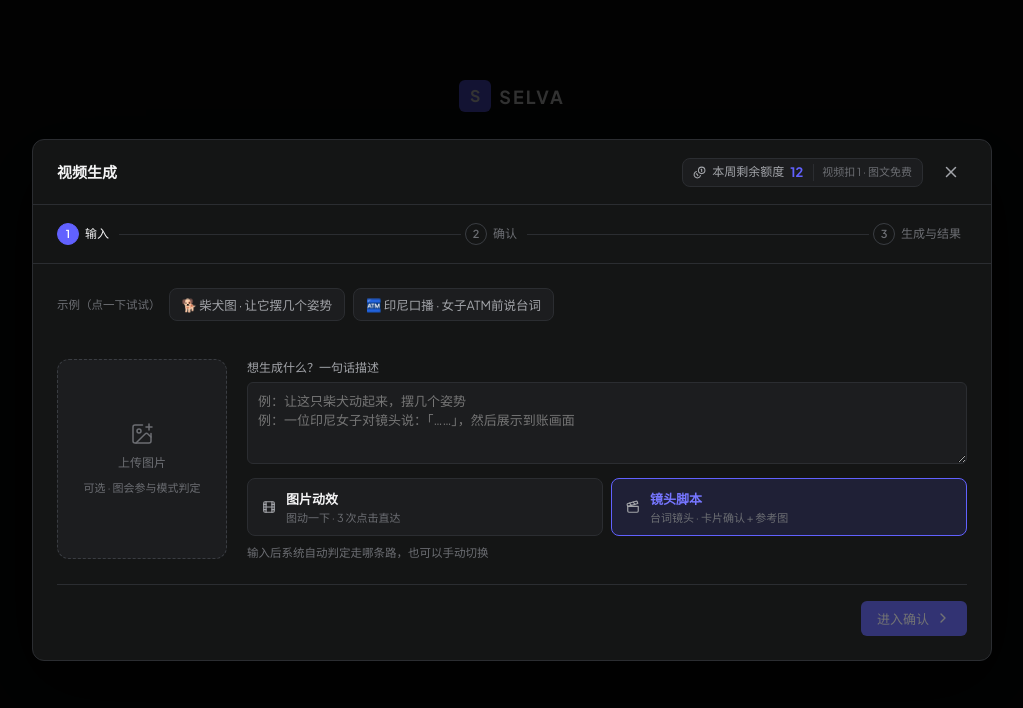
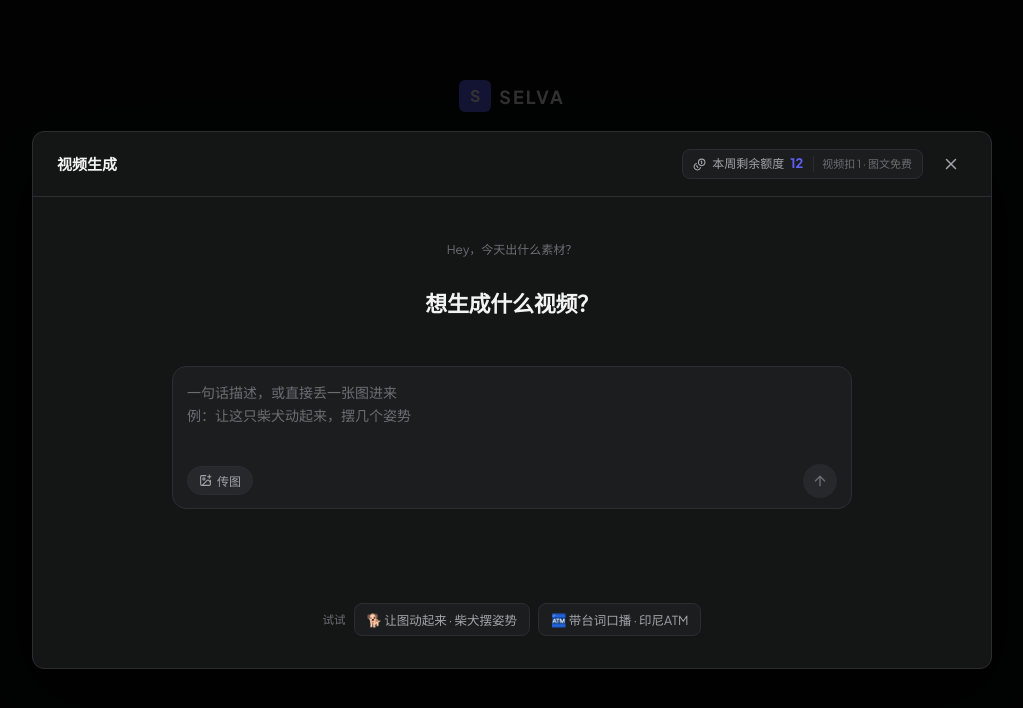
Before and after one commit to yuzhworkhard-wq/video-clone-demo, a React (Vite) app: page / in a window 1280 px wide. Both pictures are taken after a click on the button "视频生成 v2". Shown: the top 708 px of the page, without its empty margins (128-1151 px from the left). Built offline with nearby package versions, Linux system fonts and the light colour scheme; the HTML template or start-up script is replaced by a standard one; a web font is replaced by a local one.

Commit message:
feat: 入口改为对话式大输入框（Creatify AdMax 形态）——传图chip+模式胶囊+判定行+起手式chips，确认层不变

```diff
--- a/src/VideoGenModal.jsx
+++ b/src/VideoGenModal.jsx
@@ -1,6 +1,6 @@
 import React, { useState, useEffect, useRef } from 'react';
 import {
-  X, Upload, ChevronRight, ArrowLeft, Loader2, Check, RefreshCw,
+  X, Upload, ChevronRight, ArrowLeft, ArrowUp, Loader2, Check, RefreshCw,
   Lock, SkipForward, Sparkles, ImagePlus, Play, Plus, Trash2,
   ToggleLeft, ToggleRight, CheckCircle2, RotateCcw, Coins, Dices,
   Clapperboard, Film,
@@ -313,7 +313,7 @@ export function VideoGenModal({ onClose }) {
           </div>
         </div>
 
-        <StepIndicator steps={STEPS} current={step} />
+        {step > 0 && <StepIndicator steps={STEPS} current={step} />}
 
         <div className="modal-body">
           {generating ? (
@@ -426,83 +426,72 @@ function StepIndicator({ steps, current }) {
   );
 }
 
-/* ══ Step 0 输入 ══ */
+/* ══ Step 0 输入（对话式大输入框入口） ══ */
 function StepInput({
   text, setText, imgKind, imgUrl, onUploadClick, onRemoveImg, fileRef, handleUpload,
   auto, mode, setManualMode, applySample, onNext,
 }) {
   const hasContent = text.trim().length > 0 || imgKind;
+  const switched = hasContent && mode !== auto.mode;
+  const onKey = (e) => {
+    if (e.key === 'Enter' && !e.shiftKey && hasContent) { e.preventDefault(); onNext(); }
+  };
   return (
-    <div className="step-content">
-      <div className="vg-examples">
-        <span className="vg-examples-label">示例（点一下试试）</span>
-        <button className="vg-example-chip" onClick={() => applySample(SAMPLE_A)}>
-          🐕 柴犬图 · 让它摆几个姿势
-        </button>
-        <button className="vg-example-chip" onClick={() => applySample(SAMPLE_B)}>
-          🏧 印尼口播 · 女子ATM前说台词
-        </button>
-      </div>
+    <div className="step-content vg-hero">
+      <p className="vg-hero-greet">Hey，今天出什么素材？</p>
+      <h2 className="vg-hero-title">想生成什么视频？</h2>
 
-      <div className="vg-input-layout">
-        <div className="vg-input-left">
+      <div className="vg-hero-box">
+        <textarea rows={3} className="vg-hero-textarea" value={text} onKeyDown={onKey}
+          placeholder={'一句话描述，或直接丢一张图进来\n例：让这只柴犬动起来，摆几个姿势'}
+          onChange={e => setText(e.target.value)} />
+        <div className="vg-hero-bar">
+          <input ref={fileRef} type="file" accept="image/*" hidden
+            onChange={e => handleUpload(e.target.files[0])} />
           {!imgKind ? (
-            <div className="vg-upload-tile" onClick={onUploadClick}>
-              <input ref={fileRef} type="file" accept="image/*" hidden
-                onChange={e => handleUpload(e.target.files[0])} />
-              <ImagePlus size={24} strokeWidth={1.5} />
-              <span>上传图片</span>
-              <span className="upload-hint">可选 · 图会参与模式判定</span>
-            </div>
+            <button className="vg-attach-chip" onClick={onUploadClick}>
+              <ImagePlus size={13} /> 传图
+            </button>
           ) : (
-            <div className="vg-upload-tile vg-upload-tile--filled">
+            <span className="vg-attach-chip vg-attach-chip--filled">
               {imgKind === 'dog'
-                ? <span className="vg-img-emoji">🐕</span>
-                : <img src={imgUrl} alt="" className="vg-img-real" />}
-              <button className="upload-remove-btn" onClick={onRemoveImg}><X size={14} /></button>
-              <span className="vg-img-tag">{imgKind === 'dog' ? '柴犬素材图（示例）' : '已上传'}</span>
-            </div>
+                ? <>🐕 柴犬素材图</>
+                : <><img src={imgUrl} alt="" className="vg-attach-thumb" /> 已传图片</>}
+              <button className="vg-attach-x" onClick={onRemoveImg}><X size={11} /></button>
+            </span>
           )}
-        </div>
-
-        <div className="vg-input-right">
-          <div className="form-field">
-            <label>想生成什么？一句话描述</label>
-            <textarea rows={4} value={text} placeholder='例：让这只柴犬动起来，摆几个姿势&#10;例：一位印尼女子对镜头说：「……」，然后展示到账画面'
-              onChange={e => setText(e.target.value)} />
-          </div>
-
-          <div className="vg-mode-tabs">
-            <button
-              className={`vg-mode-tab ${mode === 'motion' ? 'active' : ''}`}
-              onClick={() => setManualMode('motion')}>
-              <Film size={14} />
-              <div>
-                <b>图片动效</b>
-                <small>图动一下 · 3 次点击直达</small>
-              </div>
-            </button>
-            <button
-              className={`vg-mode-tab ${mode === 'script' ? 'active' : ''}`}
-              onClick={() => setManualMode('script')}>
-              <Clapperboard size={14} />
-              <div>
-                <b>镜头脚本</b>
-                <small>台词镜头 · 卡片确认 + 参考图</small>
-              </div>
-            </button>
-          </div>
-          <p className="vg-reason-line">
-            {hasContent ? <>系统判定：{auto.reason} → <b>{auto.mode === 'motion' ? '图片动效' : '镜头脚本'}</b>。判得不对？点另一个标签切换（切换会被记录，用于优化规则）</>
-              : '输入后系统自动判定走哪条路，也可以手动切换'}
-          </p>
+          {hasContent && (
+            <span className="vg-hero-modes">
+              <button className={`vg-mode-pill ${mode === 'motion' ? 'active' : ''}`}
+                onClick={() => setManualMode('motion')}>
+                <Film size={11} /> 图片动效
+              </button>
+              <button className={`vg-mode-pill ${mode === 'script' ? 'active' : ''}`}
+                onClick={() => setManualMode('script')}>
+                <Clapperboard size={11} /> 镜头脚本
+              </button>
+            </span>
+          )}
+          <button className="vg-send" disabled={!hasContent} onClick={onNext} title="进入确认（Enter）">
+            <ArrowUp size={16} />
+          </button>
         </div>
       </div>
 
-      <div className="step-actions">
-        <div />
-        <button className="btn-primary" disabled={!hasContent} onClick={onNext}>
-          进入确认 <ChevronRight size={16} />
+      <p className="vg-reason-line vg-hero-reason">
+        {hasContent
+          ? <>系统判定：{auto.reason} → <b>{auto.mode === 'motion' ? '图片动效' : '镜头脚本'}</b>
+              {switched && <>（已手动切换为 <b>{mode === 'motion' ? '图片动效' : '镜头脚本'}</b>，切换已记录）</>}</>
+          : ' '}
+      </p>
+
+      <div className="vg-hero-chips">
+        <span className="vg-examples-label">试试</span>
+        <button className="vg-example-chip" onClick={() => applySample(SAMPLE_A)}>
+          🐕 让图动起来 · 柴犬摆姿势
+        </button>
+        <button className="vg-example-chip" onClick={() => applySample(SAMPLE_B)}>
+          🏧 带台词口播 · 印尼ATM
         </button>
       </div>
     </div>
--- a/src/styles.css
+++ b/src/styles.css
@@ -2534,3 +2534,60 @@ body {
   .vg-input-layout, .vg-motion-layout, .vg-result-layout { flex-direction: column; }
   .vg-ref-grid { grid-template-columns: repeat(2, 1fr); }
 }
+
+/* ── 视频生成 v2：对话式大输入框入口（vg-hero） ── */
+.vg-hero { display: flex; flex-direction: column; align-items: center; padding: 44px 24px 32px; }
+.vg-hero-greet { font-size: 12px; color: var(--text-muted); margin-bottom: 6px; }
+.vg-hero-title { font-size: 22px; font-weight: 600; letter-spacing: -0.3px; margin-bottom: 24px; }
+.vg-hero-box {
+  width: 100%; max-width: 680px;
+  padding: 14px 14px 10px;
+  background: var(--bg-card); border: 1px solid var(--border);
+  border-radius: 14px;
+  transition: border-color var(--transition);
+}
+.vg-hero-box:focus-within { border-color: var(--border-light); }
+.vg-hero-textarea {
+  width: 100%; background: transparent; border: none; outline: none; resize: none;
+  color: var(--text-primary); font-family: var(--font); font-size: 14px; line-height: 1.6;
+}
+.vg-hero-textarea::placeholder { color: var(--text-muted); }
+.vg-hero-bar { display: flex; align-items: center; gap: 8px; margin-top: 10px; }
+.vg-attach-chip {
+  display: inline-flex; align-items: center; gap: 5px;
+  padding: 5px 11px; font-size: 12px; color: var(--text-secondary);
+  background: var(--bg-elevated); border: 1px solid var(--border);
+  border-radius: 999px; cursor: pointer; font-family: var(--font);
+  transition: all var(--transition);
+}
+.vg-attach-chip:hover { border-color: var(--border-light); color: var(--text-primary); }
+.vg-attach-chip--filled { cursor: default; color: var(--text-primary); }
+.vg-attach-thumb { width: 18px; height: 18px; object-fit: cover; border-radius: 4px; }
+.vg-attach-x {
+  display: flex; padding: 1px; margin-left: 2px;
+  background: none; border: none; color: var(--text-muted); cursor: pointer;
+}
+.vg-attach-x:hover { color: var(--text-primary); }
+.vg-hero-modes { display: flex; gap: 4px; margin-left: auto; }
+.vg-mode-pill {
+  display: inline-flex; align-items: center; gap: 4px;
+  padding: 4px 10px; font-size: 11.5px; color: var(--text-muted);
+  background: transparent; border: 1px solid var(--border);
+  border-radius: 999px; cursor: pointer; font-family: var(--font);
+  transition: all var(--transition);
+}
+.vg-mode-pill.active { color: var(--accent-hover); border-color: var(--accent); background: var(--accent-subtle); }
+.vg-send {
+  display: flex; align-items: center; justify-content: center;
+  width: 34px; height: 34px; flex-shrink: 0;
+  color: #fff; background: var(--accent);
+  border: none; border-radius: 50%; cursor: pointer;
+  transition: background var(--transition);
+}
+.vg-hero-bar .vg-send { margin-left: 0; }
+.vg-hero-modes + .vg-send { margin-left: 8px; }
+.vg-send:only-child, .vg-attach-chip + .vg-send { margin-left: auto; }
+.vg-send:hover:not(:disabled) { background: var(--accent-hover); }
+.vg-send:disabled { background: var(--bg-elevated); color: var(--text-muted); cursor: default; }
+.vg-hero-reason { min-height: 18px; margin-top: 12px; text-align: center; }
+.vg-hero-chips { display: flex; align-items: center; gap: 8px; margin-top: 20px; }
```
